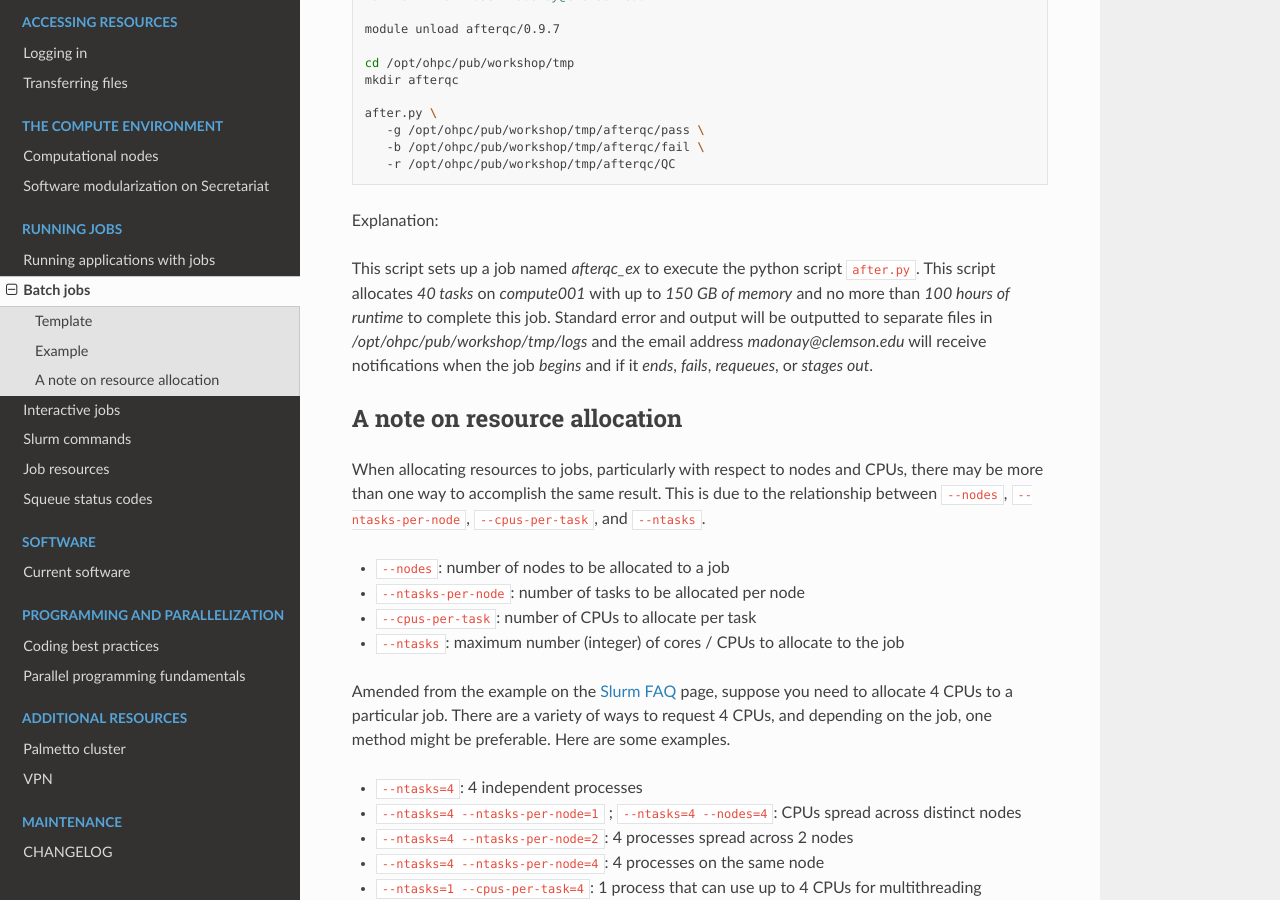
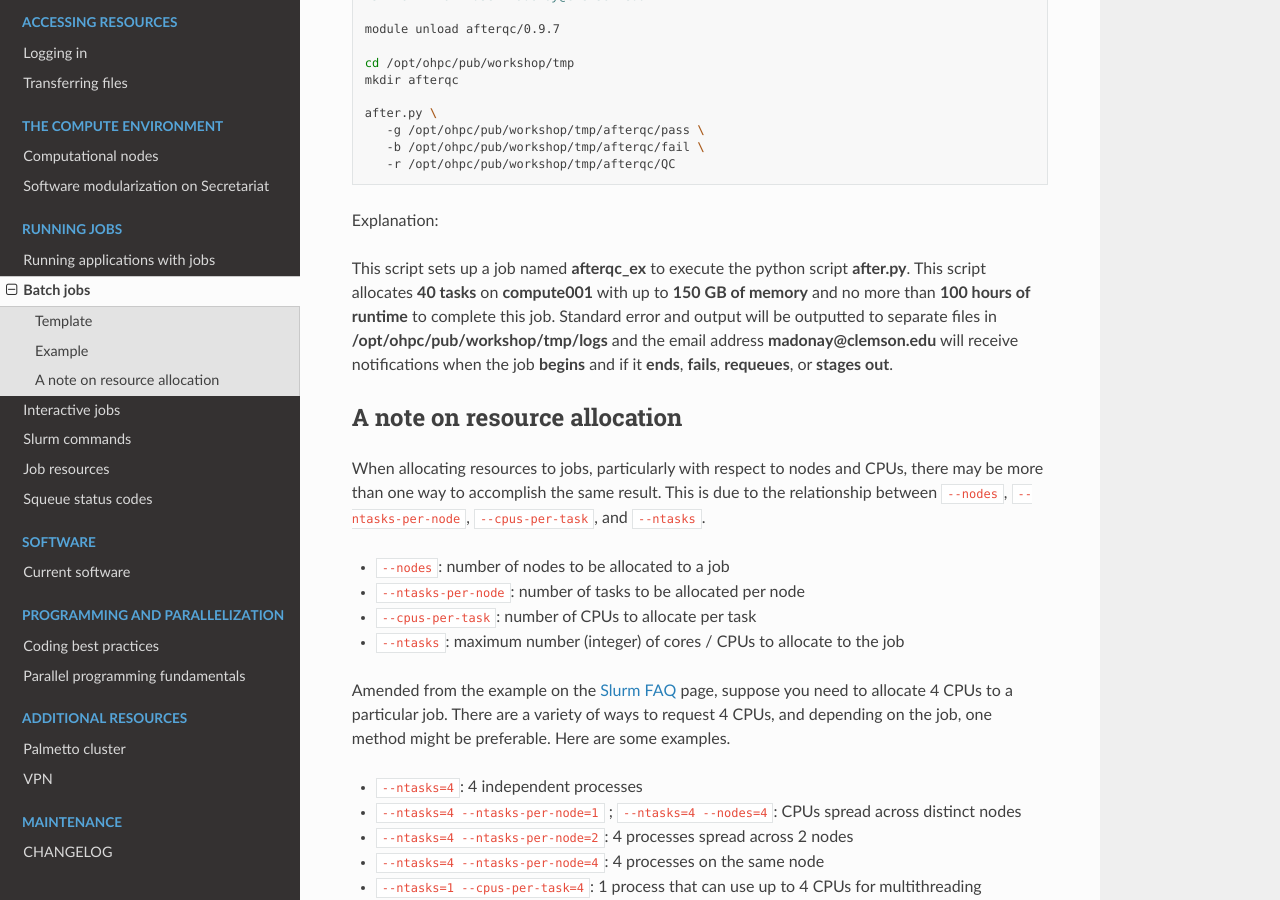
Before and after one commit to amalgamaria/secretariat, a Sphinx documentation site: the page built from docs/running-jobs/batch-jobs.rst, in a window 1280 px wide and 900 px high, scrolled down 1741 px. Built offline with Sphinx 7.4.7 and the Read the Docs theme 2.0.0, drawn with Linux system fonts in a browser that asks for light colours.

Commit message:
Reformat content

```diff
--- a/docs/running-jobs/batch-jobs.rst
+++ b/docs/running-jobs/batch-jobs.rst
@@ -113,7 +113,7 @@
 
 Explanation:
 
-This script sets up a job named *afterqc_ex* to execute the python script ``after.py``. This script allocates *40 tasks* on *compute001* with up to *150 GB of memory* and no more than *100 hours of runtime* to complete this job. Standard error and output will be outputted to separate files in */opt/ohpc/pub/workshop/tmp/logs* and the email address *madonay@clemson.edu* will receive notifications when the job *begins* and if it *ends*, *fails*, *requeues*, or *stages out*.
+This script sets up a job named **afterqc_ex** to execute the python script **after.py**. This script allocates **40 tasks** on **compute001** with up to **150 GB of memory** and no more than **100 hours of runtime** to complete this job. Standard error and output will be outputted to separate files in **/opt/ohpc/pub/workshop/tmp/logs** and the email address **madonay@clemson.edu** will receive notifications when the job **begins** and if it **ends**, **fails**, **requeues**, or **stages out**.
 
 A note on resource allocation
 -----------------------------
```
